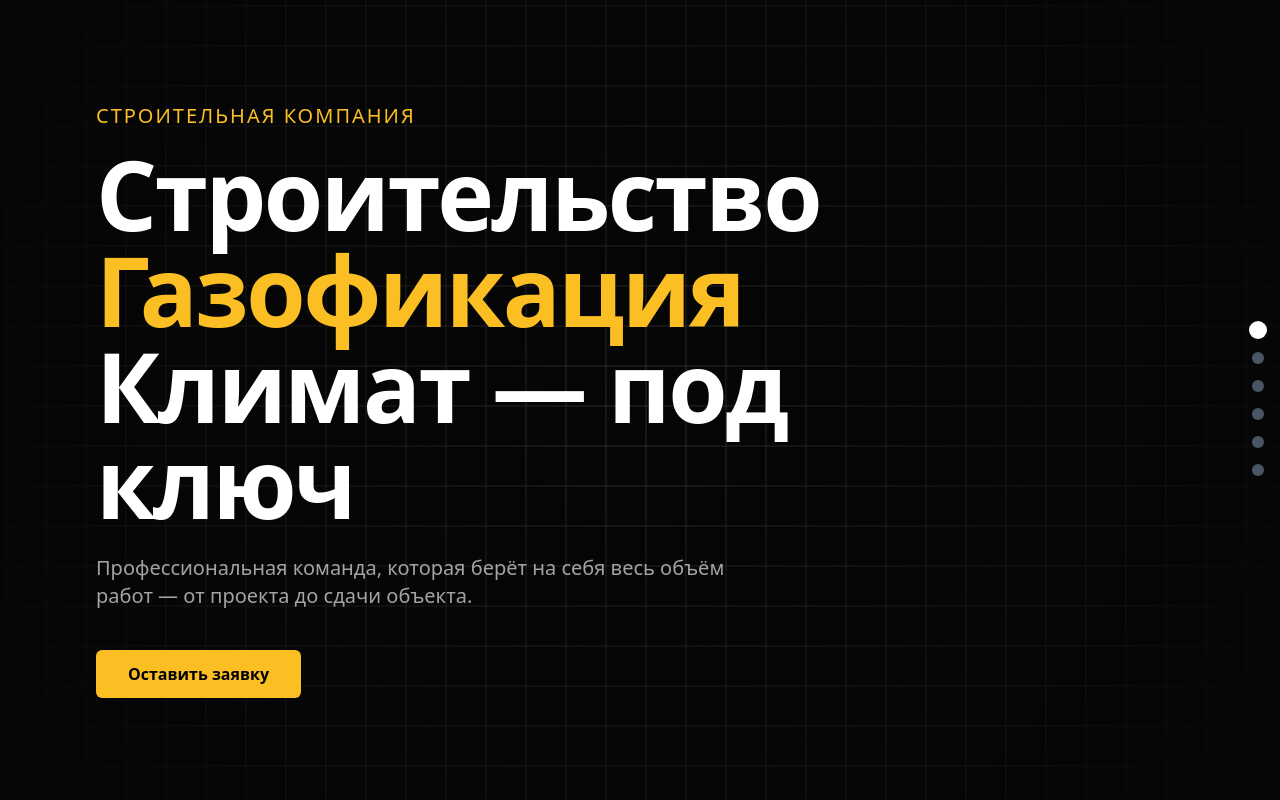
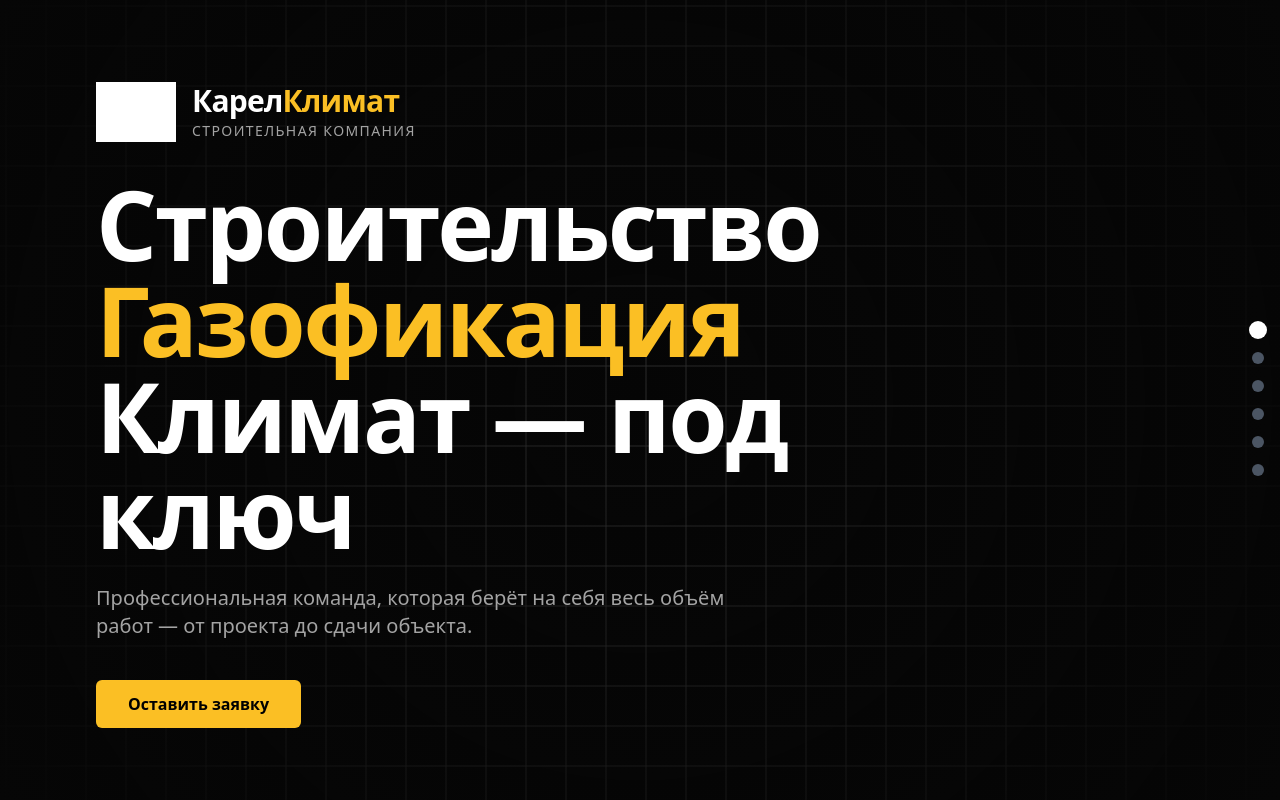
Before and after one commit to pr-poehali-dev/quantum-network-development-9, a React (Vite) app: page / in a window 1280 px wide. Built offline with nearby package versions, Linux system fonts and the light colour scheme; grey boxes are pictures that could not be loaded.

Commit message:
Add company logo and name

```diff
--- a/src/components/landing/Section.tsx
+++ b/src/components/landing/Section.tsx
@@ -13,13 +13,25 @@ const fadeUp = (delay = 0) => ({
 function HeroSection({ isActive, showButton, buttonText }: SectionProps) {
   return (
     <section className="relative h-screen w-full snap-start flex flex-col justify-center p-8 md:p-16 lg:p-24">
-      <motion.p
-        className="text-amber-400 text-lg md:text-xl font-medium tracking-widest uppercase mb-4"
+      <motion.div
+        className="flex items-center gap-4 mb-6"
         {...fadeUp(0)}
         animate={isActive ? fadeUp(0).animate : {}}
       >
-        Строительная компания
-      </motion.p>
+        <img
+          src="https://cdn.poehali.dev/files/f0d60fb7-3306-4dc2-89f8-a0a62b3199aa.PNG"
+          alt="Карел Климат логотип"
+          className="w-16 h-16 md:w-20 md:h-20 object-contain"
+          style={{ filter: 'brightness(0) invert(1)' }}
+        />
+        <div>
+          <div className="text-white font-bold text-2xl md:text-3xl tracking-tight leading-tight">
+            Карел<span className="text-amber-400">Климат</span>
+          </div>
+          <div className="text-neutral-400 text-sm tracking-widest uppercase mt-0.5">Строительная компания</div>
+        </div>
+      </motion.div>
+
       <motion.h1
         className="text-4xl md:text-6xl lg:text-[5rem] xl:text-[6rem] font-bold leading-[1.1] tracking-tight max-w-4xl text-white"
         {...fadeUp(0.1)}
```
